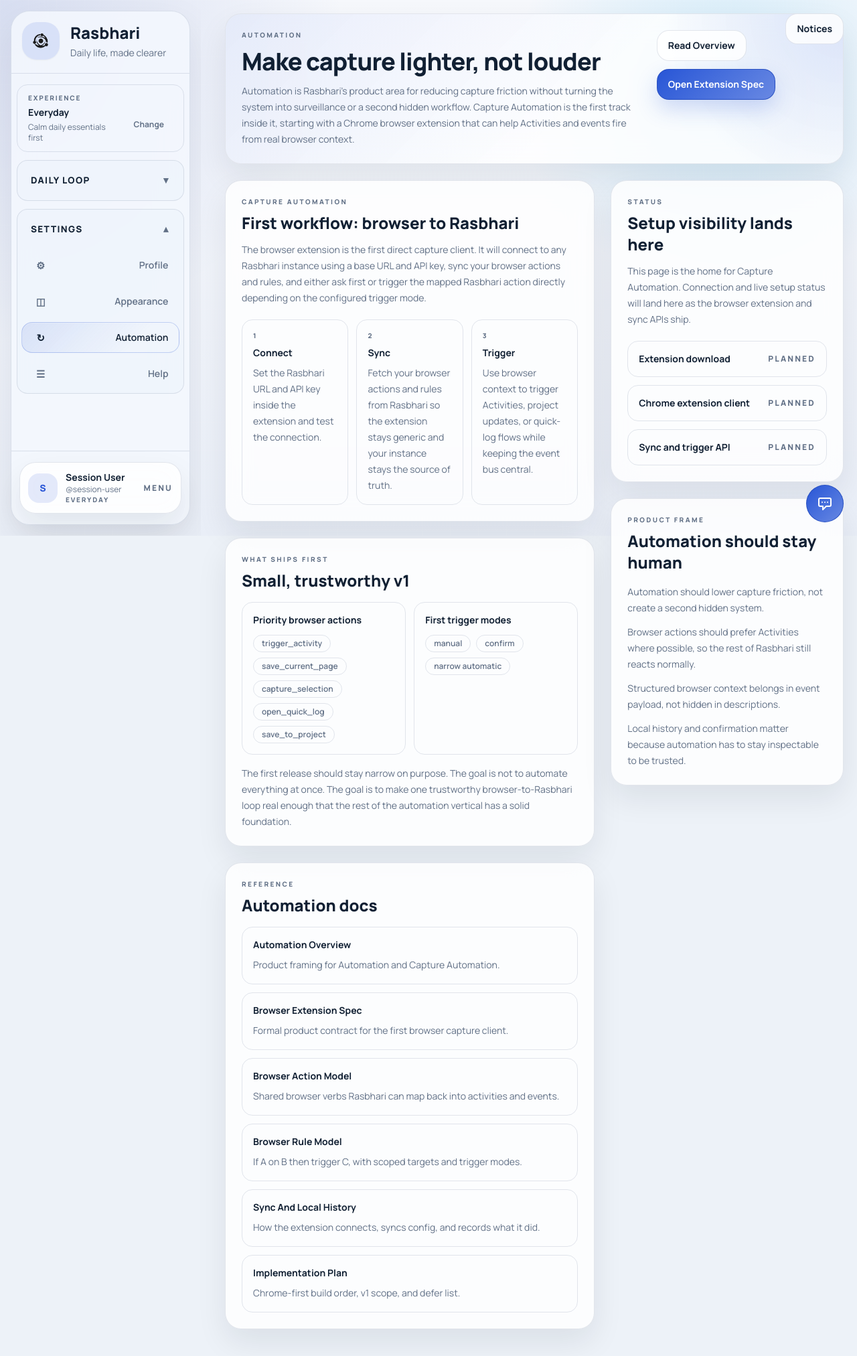
After one commit to gabru-md/integrity, a Flask app: page /automation in a window 1280 px wide. The commit adds this page. Shown: the whole page at 67% size. Run offline with Flask 3, Linux system fonts and the light colour scheme; the visitor is signed in with stand-in values (Sample User, id 1); data that the repository does not hold is empty; some libraries are stand-ins or nearby versions.

Commit message:
- RSB-93: Add Automation Surface in Rasbhari

```diff
--- a/server.py
+++ b/server.py
@@ -120,6 +120,53 @@ class RasbhariServer(Server):
                 return render_flask_template('docs.html', docs=docs, selected_doc=None, selected_path=doc_path), 404
             return render_flask_template('docs.html', docs=docs, selected_doc=selected_doc, selected_path=doc_path)
 
+        @self.app.route('/automation')
+        @login_required
+        def show_automation():
+            automation_docs = [
+                {
+                    "title": "Automation Overview",
+                    "href": "/docs/automation.md",
+                    "summary": "Product framing for Automation and Capture Automation."
+                },
+                {
+                    "title": "Browser Extension Spec",
+                    "href": "/docs/browser-extension-spec.md",
+                    "summary": "Formal product contract for the first browser capture client."
+                },
+                {
+                    "title": "Browser Action Model",
+                    "href": "/docs/browser-actions.md",
+                    "summary": "Shared browser verbs Rasbhari can map back into activities and events."
+                },
+                {
+                    "title": "Browser Rule Model",
+                    "href": "/docs/browser-rules.md",
+                    "summary": "If A on B then trigger C, with scoped targets and trigger modes."
+                },
+                {
+                    "title": "Sync And Local History",
+                    "href": "/docs/browser-sync-history.md",
+                    "summary": "How the extension connects, syncs config, and records what it did."
+                },
+                {
+                    "title": "Implementation Plan",
+                    "href": "/docs/browser-extension-implementation-plan.md",
+                    "summary": "Chrome-first build order, v1 scope, and defer list."
+                },
+            ]
+            automation_status = {
+                "extension_delivery_ready": False,
+                "chrome_extension_ready": False,
+                "sync_api_ready": False,
+                "notes": "This page is the home for Capture Automation. Connection and live setup status will land here as the browser extension and sync APIs ship."
+            }
+            return render_flask_template(
+                'automation.html',
+                automation_docs=automation_docs,
+                automation_status=automation_status,
+            )
+
 
 if __name__ == '__main__':
     server = RasbhariServer()
--- /dev/null
+++ b/templates/automation.html
@@ -0,0 +1,125 @@
+{% extends "index.html" %}
+{% block title %}Automation{% endblock %}
+
+{% block content %}
+<div class="space-y-6 px-1 py-2">
+    <header class="shell-card hero-card px-6 py-6">
+        <div class="flex flex-col gap-4 xl:flex-row xl:items-start xl:justify-between">
+            <div>
+                <div class="section-kicker text-[10px] font-extrabold uppercase">Automation</div>
+                <h1 class="mt-3 text-4xl font-extrabold tracking-tight text-[var(--text)]">Make capture lighter, not louder</h1>
+                <p class="mt-3 max-w-3xl text-sm leading-6 text-[var(--text-soft)]">Automation is Rasbhari’s product area for reducing capture friction without turning the system into surveillance or a second hidden workflow. Capture Automation is the first track inside it, starting with a Chrome browser extension that can help Activities and events fire from real browser context.</p>
+            </div>
+            <div class="flex flex-wrap gap-3">
+                <a href="/docs/automation.md" class="btn-secondary px-4 py-3 text-sm">Read Overview</a>
+                <a href="/docs/browser-extension-spec.md" class="btn-primary px-4 py-3 text-sm">Open Extension Spec</a>
+            </div>
+        </div>
+    </header>
+
+    <section class="grid grid-cols-1 gap-6 xl:grid-cols-[minmax(0,1.35fr)_minmax(19rem,0.85fr)]">
+        <div class="space-y-6">
+            <article class="shell-card p-6">
+                <div class="section-kicker text-[10px] font-extrabold uppercase">Capture Automation</div>
+                <h2 class="mt-2 text-2xl font-extrabold text-[var(--text)]">First workflow: browser to Rasbhari</h2>
+                <p class="mt-3 text-sm leading-6 text-[var(--text-soft)]">The browser extension is the first direct capture client. It will connect to any Rasbhari instance using a base URL and API key, sync your browser actions and rules, and either ask first or trigger the mapped Rasbhari action directly depending on the configured trigger mode.</p>
+                <div class="mt-5 grid gap-3 md:grid-cols-3">
+                    <div class="rounded-2xl border border-[var(--border)] bg-[var(--surface-soft)] px-4 py-4">
+                        <div class="text-[10px] font-extrabold uppercase tracking-[0.18em] text-[var(--text-soft)]">1</div>
+                        <div class="mt-2 text-sm font-bold text-[var(--text)]">Connect</div>
+                        <div class="mt-2 text-sm leading-6 text-[var(--text-soft)]">Set the Rasbhari URL and API key inside the extension and test the connection.</div>
+                    </div>
+                    <div class="rounded-2xl border border-[var(--border)] bg-[var(--surface-soft)] px-4 py-4">
+                        <div class="text-[10px] font-extrabold uppercase tracking-[0.18em] text-[var(--text-soft)]">2</div>
+                        <div class="mt-2 text-sm font-bold text-[var(--text)]">Sync</div>
+                        <div class="mt-2 text-sm leading-6 text-[var(--text-soft)]">Fetch your browser actions and rules from Rasbhari so the extension stays generic and your instance stays the source of truth.</div>
+                    </div>
+                    <div class="rounded-2xl border border-[var(--border)] bg-[var(--surface-soft)] px-4 py-4">
+                        <div class="text-[10px] font-extrabold uppercase tracking-[0.18em] text-[var(--text-soft)]">3</div>
+                        <div class="mt-2 text-sm font-bold text-[var(--text)]">Trigger</div>
+                        <div class="mt-2 text-sm leading-6 text-[var(--text-soft)]">Use browser context to trigger Activities, project updates, or quick-log flows while keeping the event bus central.</div>
+                    </div>
+                </div>
+            </article>
+
+            <article class="shell-card p-6">
+                <div class="section-kicker text-[10px] font-extrabold uppercase">What Ships First</div>
+                <h2 class="mt-2 text-2xl font-extrabold text-[var(--text)]">Small, trustworthy v1</h2>
+                <div class="mt-4 grid gap-3 md:grid-cols-2">
+                    <div class="rounded-2xl border border-[var(--border)] bg-[var(--surface-soft)] px-4 py-4">
+                        <div class="text-sm font-bold text-[var(--text)]">Priority browser actions</div>
+                        <div class="mt-3 flex flex-wrap gap-2 text-xs font-semibold text-[var(--text-soft)]">
+                            <span class="rounded-full border border-[var(--border)] px-3 py-1">trigger_activity</span>
+                            <span class="rounded-full border border-[var(--border)] px-3 py-1">save_current_page</span>
+                            <span class="rounded-full border border-[var(--border)] px-3 py-1">capture_selection</span>
+                            <span class="rounded-full border border-[var(--border)] px-3 py-1">open_quick_log</span>
+                            <span class="rounded-full border border-[var(--border)] px-3 py-1">save_to_project</span>
+                        </div>
+                    </div>
+                    <div class="rounded-2xl border border-[var(--border)] bg-[var(--surface-soft)] px-4 py-4">
+                        <div class="text-sm font-bold text-[var(--text)]">First trigger modes</div>
+                        <div class="mt-3 flex flex-wrap gap-2 text-xs font-semibold text-[var(--text-soft)]">
+                            <span class="rounded-full border border-[var(--border)] px-3 py-1">manual</span>
+                            <span class="rounded-full border border-[var(--border)] px-3 py-1">confirm</span>
+                            <span class="rounded-full border border-[var(--border)] px-3 py-1">narrow automatic</span>
+                        </div>
+                    </div>
+                </div>
+                <p class="mt-4 text-sm leading-6 text-[var(--text-soft)]">The first release should stay narrow on purpose. The goal is not to automate everything at once. The goal is to make one trustworthy browser-to-Rasbhari loop real enough that the rest of the automation vertical has a solid foundation.</p>
+            </article>
+
+            <article class="shell-card p-6">
+                <div class="section-kicker text-[10px] font-extrabold uppercase">Reference</div>
+                <h2 class="mt-2 text-2xl font-extrabold text-[var(--text)]">Automation docs</h2>
+                <div class="mt-4 grid gap-3">
+                    {% for item in automation_docs %}
+                    <a href="{{ item.href }}" class="rounded-2xl border border-[var(--border)] bg-[var(--surface-soft)] px-4 py-4 transition hover:border-[var(--accent-soft)] hover:bg-[var(--surface-muted)]">
+                        <div class="text-sm font-bold text-[var(--text)]">{{ item.title }}</div>
+                        <div class="mt-2 text-sm leading-6 text-[var(--text-soft)]">{{ item.summary }}</div>
+                    </a>
+                    {% endfor %}
+                </div>
+            </article>
+        </div>
+
+        <div class="space-y-6">
+            <article class="shell-card p-6">
+                <div class="section-kicker text-[10px] font-extrabold uppercase">Status</div>
+                <h2 class="mt-2 text-2xl font-extrabold text-[var(--text)]">Setup visibility lands here</h2>
+                <p class="mt-3 text-sm leading-6 text-[var(--text-soft)]">{{ automation_status.notes }}</p>
+                <div class="mt-5 space-y-3">
+                    <div class="rounded-2xl border border-[var(--border)] bg-[var(--surface-soft)] px-4 py-4">
+                        <div class="flex items-center justify-between gap-3">
+                            <div class="text-sm font-bold text-[var(--text)]">Extension download</div>
+                            <div class="text-xs font-extrabold uppercase tracking-[0.18em] {% if automation_status.extension_delivery_ready %}text-emerald-600{% else %}text-[var(--text-soft)]{% endif %}">{{ 'Ready' if automation_status.extension_delivery_ready else 'Planned' }}</div>
+                        </div>
+                    </div>
+                    <div class="rounded-2xl border border-[var(--border)] bg-[var(--surface-soft)] px-4 py-4">
+                        <div class="flex items-center justify-between gap-3">
+                            <div class="text-sm font-bold text-[var(--text)]">Chrome extension client</div>
+                            <div class="text-xs font-extrabold uppercase tracking-[0.18em] {% if automation_status.chrome_extension_ready %}text-emerald-600{% else %}text-[var(--text-soft)]{% endif %}">{{ 'Ready' if automation_status.chrome_extension_ready else 'Planned' }}</div>
+                        </div>
+                    </div>
+                    <div class="rounded-2xl border border-[var(--border)] bg-[var(--surface-soft)] px-4 py-4">
+                        <div class="flex items-center justify-between gap-3">
+                            <div class="text-sm font-bold text-[var(--text)]">Sync and trigger API</div>
+                            <div class="text-xs font-extrabold uppercase tracking-[0.18em] {% if automation_status.sync_api_ready %}text-emerald-600{% else %}text-[var(--text-soft)]{% endif %}">{{ 'Ready' if automation_status.sync_api_ready else 'Planned' }}</div>
+                        </div>
+                    </div>
+                </div>
+            </article>
+
+            <article class="shell-card p-6">
+                <div class="section-kicker text-[10px] font-extrabold uppercase">Product Frame</div>
+                <h2 class="mt-2 text-2xl font-extrabold text-[var(--text)]">Automation should stay human</h2>
+                <ul class="mt-4 space-y-3 text-sm leading-6 text-[var(--text-soft)]">
+                    <li>Automation should lower capture friction, not create a second hidden system.</li>
+                    <li>Browser actions should prefer Activities where possible, so the rest of Rasbhari still reacts normally.</li>
+                    <li>Structured browser context belongs in event payload, not hidden in descriptions.</li>
+                    <li>Local history and confirmation matter because automation has to stay inspectable to be trusted.</li>
+                </ul>
+            </article>
+        </div>
+    </section>
+</div>
+{% endblock %}
--- a/templates/index.html
+++ b/templates/index.html
@@ -111,7 +111,7 @@
                     </details>
                     {% endif %}
 
-                    <details class="sidebar-group" {% if '/users/profile' in request.path or request.path == '/appearance' or request.path == '/docs' or '/docs/' in request.path %}open{% endif %}>
+                    <details class="sidebar-group" {% if '/users/profile' in request.path or request.path == '/appearance' or request.path == '/automation' or request.path == '/docs' or '/docs/' in request.path %}open{% endif %}>
                         <summary class="sidebar-group-summary">
                             <span>Settings</span>
                             <span class="sidebar-group-chevron">⌄</span>
@@ -119,6 +119,7 @@
                         <div class="space-y-2 pt-2">
                             <a href="/users/profile" class="nav-link {% if '/users/profile' in request.path %}nav-link-active{% endif %} flex items-center justify-between rounded-2xl px-4 py-3 text-sm font-semibold"><span class="nav-icon" aria-hidden="true">⚙</span><span>Profile</span></a>
                             <a href="/appearance" class="nav-link {% if request.path == '/appearance' %}nav-link-active{% endif %} flex items-center justify-between rounded-2xl px-4 py-3 text-sm font-semibold"><span class="nav-icon" aria-hidden="true">◫</span><span>Appearance</span></a>
+                            <a href="/automation" class="nav-link {% if request.path == '/automation' %}nav-link-active{% endif %} flex items-center justify-between rounded-2xl px-4 py-3 text-sm font-semibold"><span class="nav-icon" aria-hidden="true">↻</span><span>Automation</span></a>
                             <a href="/docs" class="nav-link {% if request.path == '/docs' or '/docs/' in request.path %}nav-link-active{% endif %} flex items-center justify-between rounded-2xl px-4 py-3 text-sm font-semibold"><span class="nav-icon" aria-hidden="true">☰</span><span>Help</span></a>
                         </div>
                     </details>
```
Also changed, not shown: docs/rasbhari.md (+2 -0 lines).
